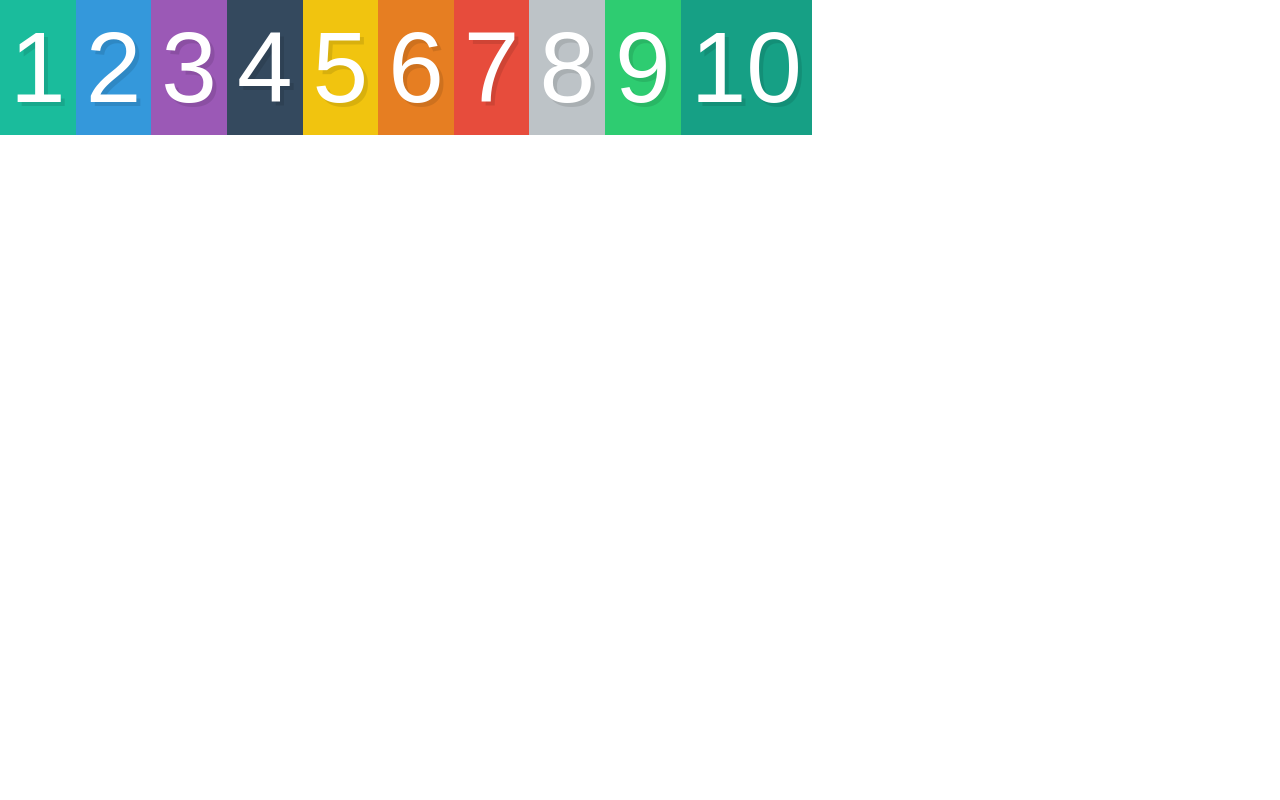
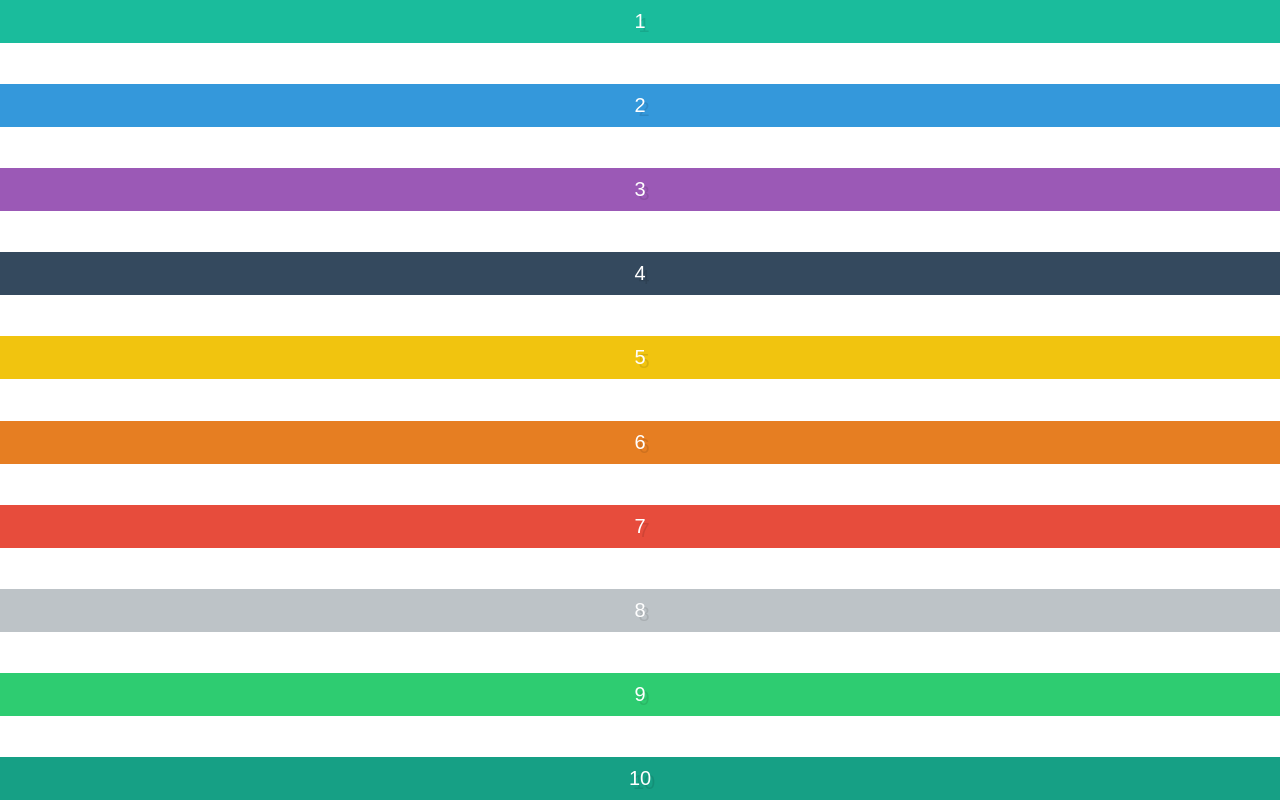
Before and after one commit to cybk/FlexboxPractice, a plain HTML site: page 03-alignment/index.html in a window 1280 px wide. Drawn offline with Linux system fonts and the light colour scheme.

Commit message:
Playing around with alignment and direction

```diff
--- a/03-alignment/style.css
+++ b/03-alignment/style.css
@@ -9,7 +9,7 @@ input[type=reset],input[type=submit]{-webkit-appearance:button;cursor:pointer;}b
 /* Some default styles to make each box visible */
 .box {
   color:white;
-  font-size: 100px;
+  font-size: 20px;
   text-align: center;
   text-shadow:4px 4px 0 rgba(0,0,0,0.1);
   padding:10px;
@@ -31,5 +31,7 @@ input[type=reset],input[type=submit]{-webkit-appearance:button;cursor:pointer;}b
 /* We start writing out flexbox here. The above is just page setup */
 .container {
   display:flex;
-
+  justify-content: space-between;
+  flex-direction: column;
+  min-height: 100vh;
 }
```
